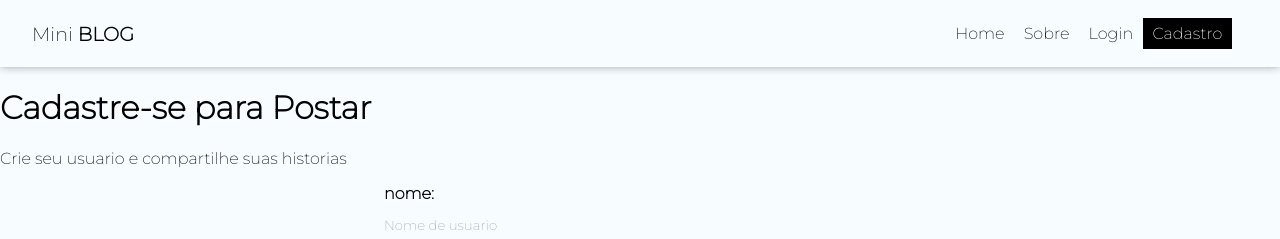
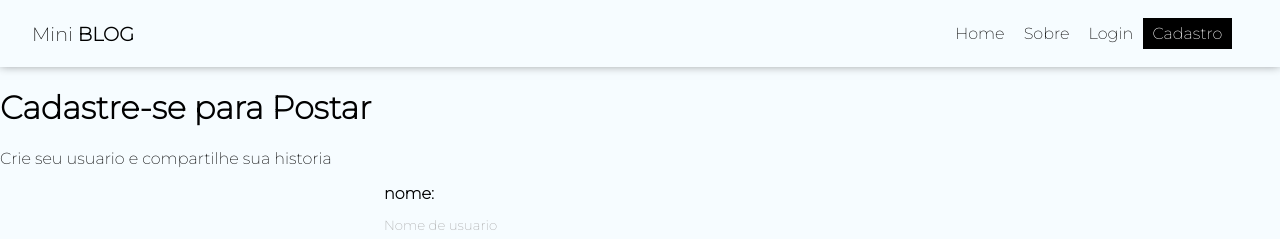
Before and after one commit to SrPinheiro/MiniBlog, a React (Create React App) app: page /singup in a window 1280 px wide. Shown: the top 239 px of the page. Built offline with nearby package versions, Linux system fonts and the light colour scheme.

Commit message:
Fix bugs

```diff
--- a/src/pages/Cadastro/Cadastro.js
+++ b/src/pages/Cadastro/Cadastro.js
@@ -6,7 +6,7 @@ const Cadastro = () => {
   return (
     <div className={styles.container}>
       <h1>Cadastre-se para Postar</h1>
-      <p>Crie seu usuario e compartilhe suas historias</p>
+      <p>Crie seu usuario e compartilhe sua historia</p>
       <form className={styles.formulario}>
         <label>
           <span>nome: </span>
```
